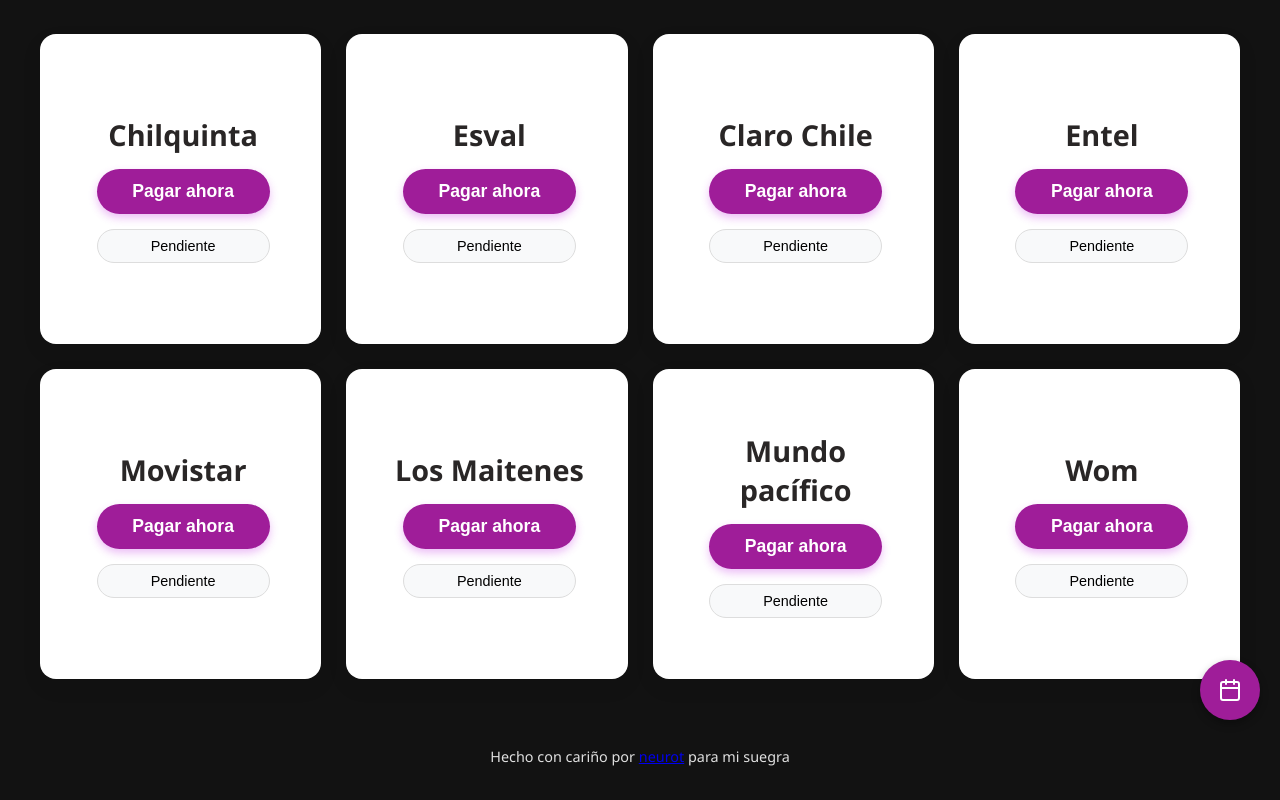
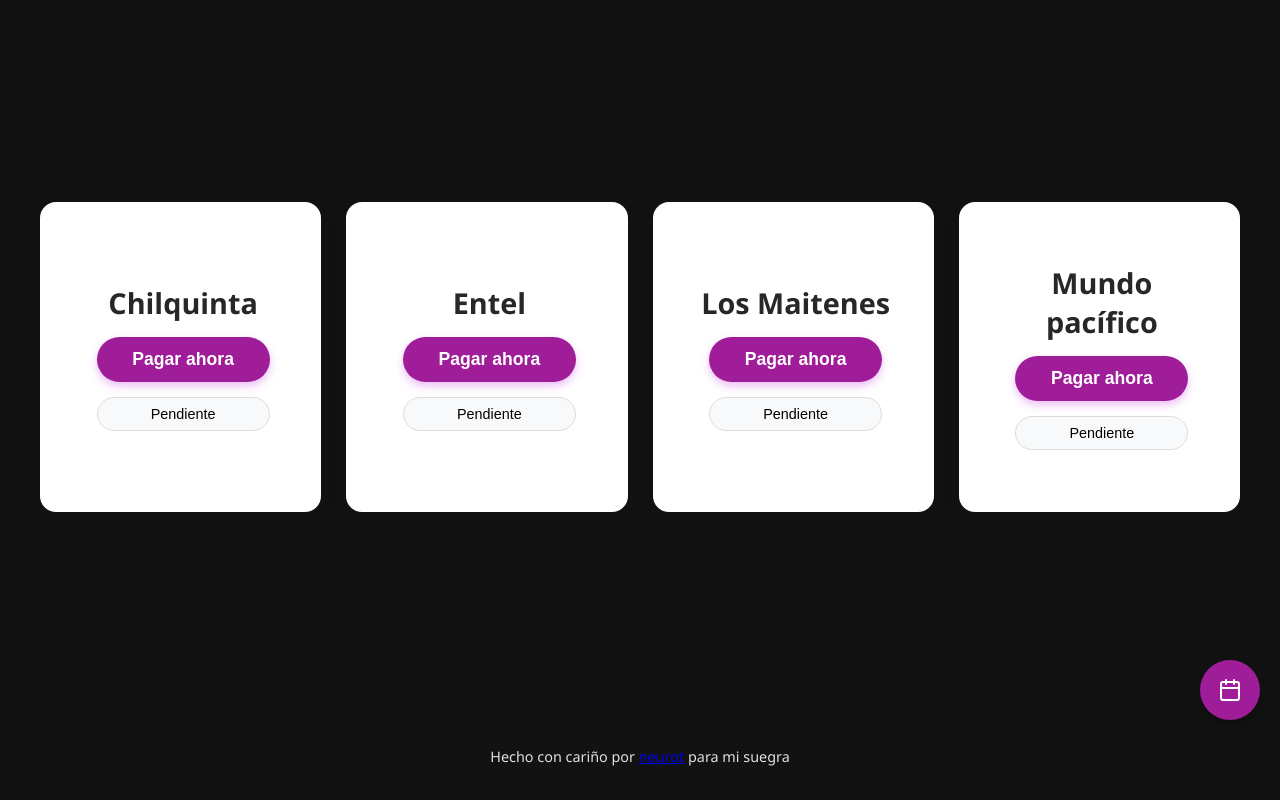
Before and after one commit to neurott/PagosEnLinea2, a plain HTML site: page index.html in a window 1280 px wide. Drawn offline with Linux system fonts and the light colour scheme.

Commit message:
fghfghfghfhg

```diff
--- a/index.html
+++ b/index.html
@@ -20,41 +20,11 @@
                     </select>
                 </div>
             </div>
-        <div class="card">
-                <h2>Esval</h2>
-                <button class="pago-btn" data-url="https://www.esval.cl/personas/inicio?pago-rapido" onclick="redirigir(this.dataset.url)">Pagar ahora</button>
-                <div class="estado-pago">
-                    <select onchange="actualizarEstado('esval', this.value)">
-                        <option value="pendiente">Pendiente</option>
-                        <option value="pagado">Pagado</option>
-                    </select>
-                </div>
-            </div>
-            <div class="card">
-                <h2>Claro Chile</h2>
-                <button class="pago-btn" data-url="https://sucursalvirtual.clarochile.cl/PagoExpress/index" onclick="redirigir(this.dataset.url)">Pagar ahora</button>
-                <div class="estado-pago">
-                    <select onchange="actualizarEstado('claro', this.value)">
-                        <option value="pendiente">Pendiente</option>
-                        <option value="pagado">Pagado</option>
-                    </select>
-                </div>
-            </div>
             <div class="card">
                 <h2>Entel</h2>
                 <button class="pago-btn" data-url="https://miperfil.entel.cl/CL_Web_Unified_Payment_EU/" onclick="redirigir(this.dataset.url)">Pagar ahora</button>
                 <div class="estado-pago">
                     <select onchange="actualizarEstado('entel', this.value)">
-                        <option value="pendiente">Pendiente</option>
-                        <option value="pagado">Pagado</option>
-                    </select>
-                </div>
-            </div>
-            <div class="card">
-                <h2>Movistar</h2>
-                <button class="pago-btn" data-url="https://pagos.movistar.cl/publico" onclick="redirigir(this.dataset.url)">Pagar ahora</button>
-                <div class="estado-pago">
-                    <select onchange="actualizarEstado('movistar', this.value)">
                         <option value="pendiente">Pendiente</option>
                         <option value="pagado">Pagado</option>
                     </select>
@@ -80,16 +50,6 @@
                     </select>
                 </div>
             </div>
-            <div class="card">
-                <h2>Wom</h2>
-                <button class="pago-btn" data-url="https://www.wom.cl/paga-aqui/" onclick="redirigir(this.dataset.url)">Pagar ahora</button>
-                <div class="estado-pago">
-                    <select onchange="actualizarEstado('wom', this.value)">
-                        <option value="pendiente">Pendiente</option>
-                        <option value="pagado">Pagado</option>
-                    </select>
-                </div>
-            </div>
     </main>
         <!-- Modal para Historial de Pagos -->
     <div id="modalHistorial" class="modal">
@@ -102,14 +62,10 @@
                 <div class="filtros">
                     <select id="filtroServicio">
                         <option value="todos">Todos los servicios</option>
-                        <option value="claro">Claro Chile</option>
                         <option value="chilquinta">Chilquinta</option>
-                        <option value="esval">Esval</option>
                         <option value="agua">Los Maitenes</option>
                         <option value="mundo">Mundo Pacífico</option>
                         <option value="entel">Entel</option>
-                        <option value="movistar">Movistar</option>
-                        <option value="wom">Wom</option>
                     </select>
                     <button id="limpiarHistorial" class="btn-secundario">Limpiar Historial</button>
                 </div>
```
